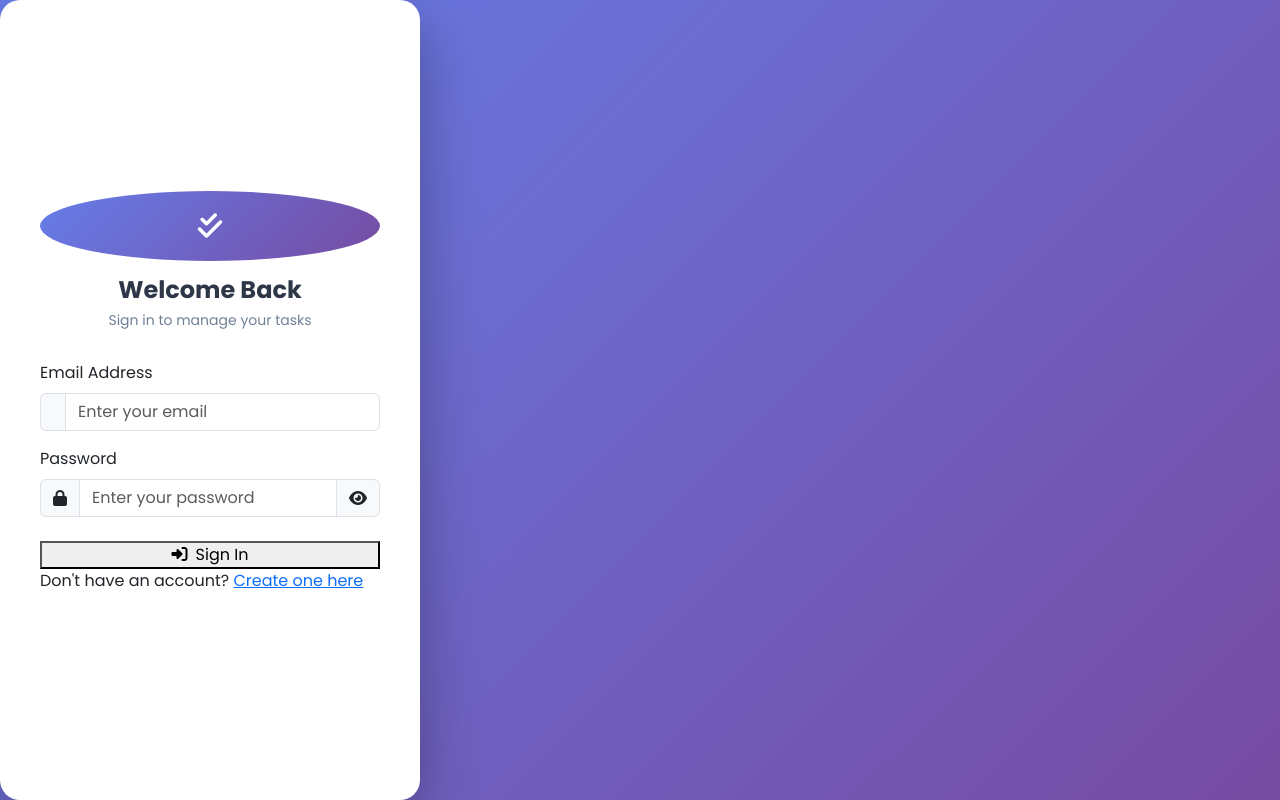
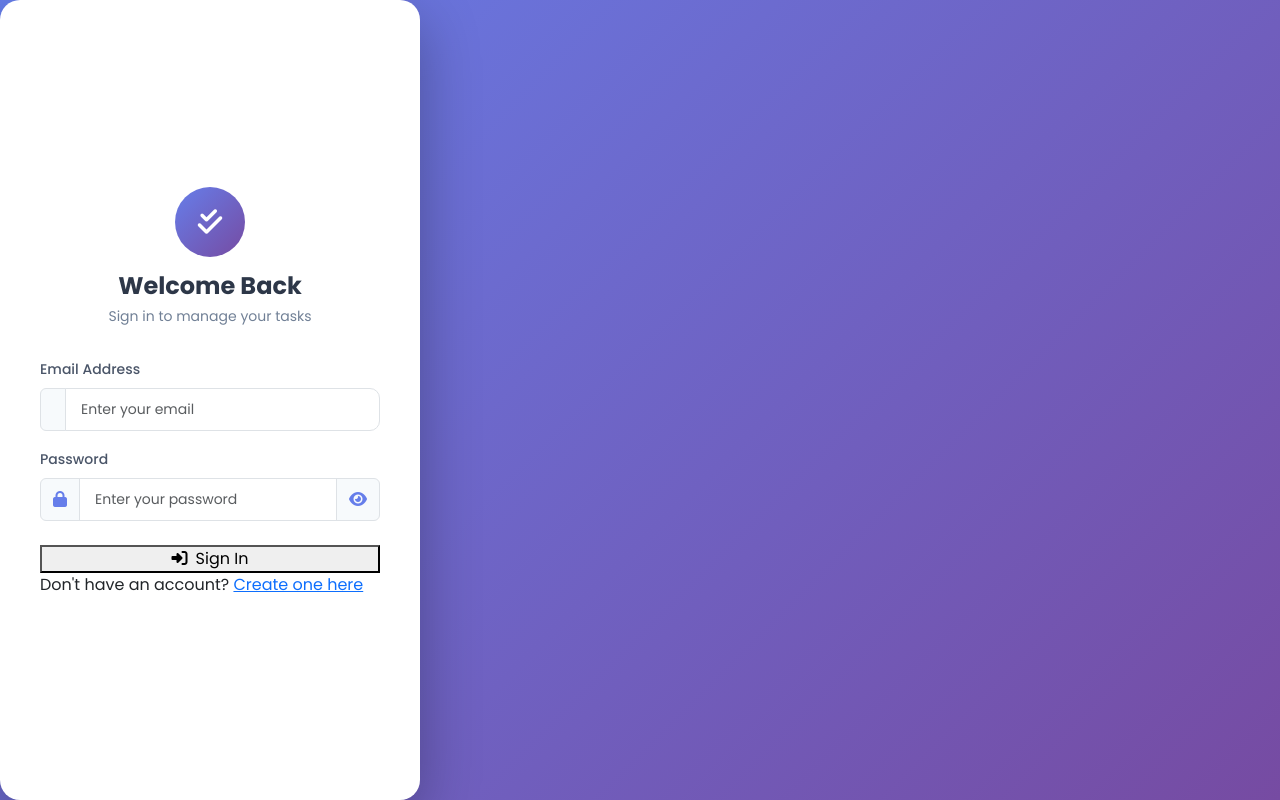
Before and after one commit to POSHANMS/todo-app-flask, a Flask app: page / in a window 1280 px wide. Run offline with Flask 3, Linux system fonts and the light colour scheme.

Commit message:
Add form input and focus state styles

```diff
--- a/static/css/style.css
+++ b/static/css/style.css
@@ -60,7 +60,7 @@ body {
 
 /* Purple circle with icon */
 .auth-icon {
-    width: 70;
+    width: 70px;
     height: 70px;
     background: linear-gradient(135deg, #667eea, #764ba2);
     border-radius: 50%;
@@ -86,3 +86,42 @@ body {
     color: #718096;
     font-size: 14px;
 }
+
+/* Form labels */
+.form-label {
+    font-weight: 500;
+    color: #4a5568;
+    font-size: 14px;
+}
+
+/* Input boxes */
+.form-control {
+    border: 2px soild #e2e8f0;
+    border-radius: 10px;
+    padding: 10px 15px;
+    font-size: 14px;
+    transition: all 0.3s ease;
+}
+
+/* Input box when clicked/focused */
+.form-control:focus {
+    border-color: #667eea;
+    box-shadow: 0 0 0 3px rgba(102, 126, 234, 0.1);
+}
+
+/* Icon box on left of input */
+.input-group-text {
+    background: #f7fafc;
+    border: 2px soild #e2e8f0;
+    color: #667eea;
+}
+
+/* Eye icon - show/hide password */
+.toggle-password {
+    cursor: pointer;
+}
+
+.toggle-password:hover {
+    background: #667eea;
+    color: white;
+}
```
